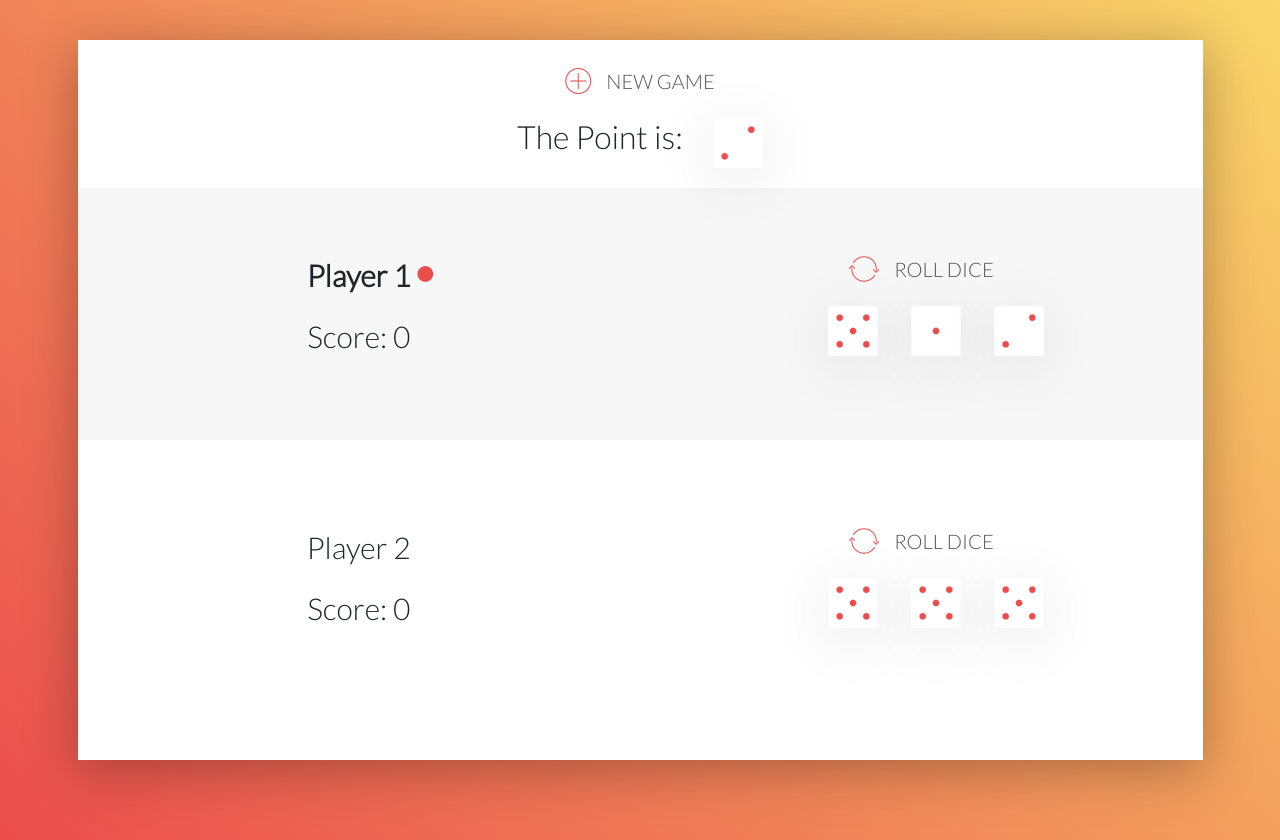
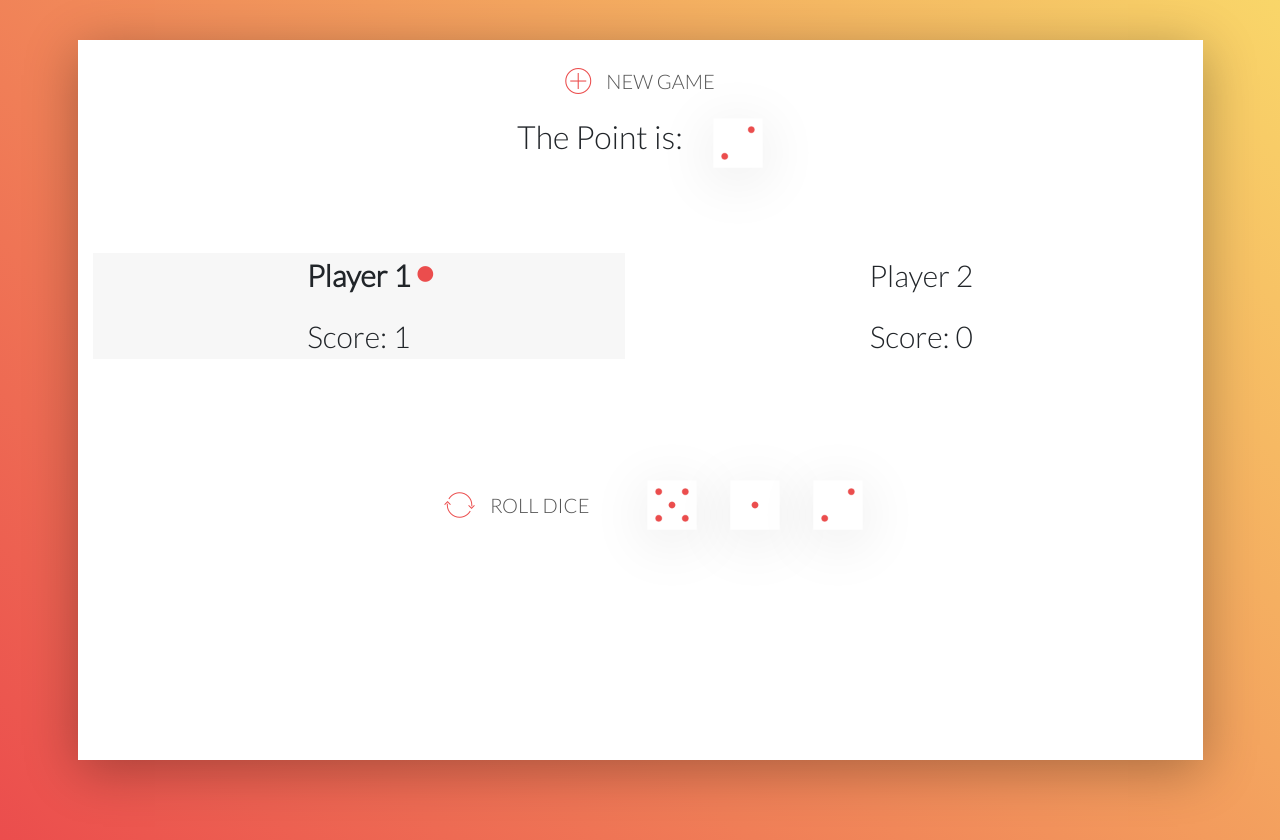
Before and after one commit to CyrillKarp/BuckDiceGame, a plain HTML site: page index.html in a window 1280 px wide. Both pictures are taken after a click on the button "ROLL DICE". Drawn offline with nearby package versions, Linux system fonts and the light colour scheme.

Commit message:
update html and some js

```diff
--- a/index.html
+++ b/index.html
@@ -28,57 +28,33 @@
                 <h2>The Point is:</h2>
                 <img src="img/dice-5.png" alt="Dice" class="dice" id="dice-point">
             </div>
-            <div class="row justify-content-center align-items-center player player-0-panel">
+            <div class="row justify-content-center align-items-center player">
                 <div class="col-sm">
-                    <div class="player-0-panel">
+                    <div class="player-0-panel active">
                         <p class="player-name" id="name-0">Player 1</p>
-                        <p>Score: <span class="player-score" id="score-0">0</span></p>
+                        <p>Score: <span class="player-score" id="score-0">0</span>
+                        </p>
                         <p class="win">WINNER!</p>
                     </div>
                 </div>
                 <div class="col-sm">
-                    <div class="dice-section">
-                        <button class="btn-roll"><i class="ion-ios-loop"></i>Roll dice</button>
-                        <div class="dice-img">
-                            <img src="img/dice-5.png" alt="Dice" class="dice" id="player-0-dice-0">
-                            <img src="img/dice-5.png" alt="Dice" class="dice" id="player-0-dice-1">
-                            <img src="img/dice-5.png" alt="Dice" class="dice" id="player-0-dice-2">
-                        </div>
+                    <div class="player-1-panel">
+                        <p class="player-name" id="name-1">Player 2</p>
+                        <p>Score: <span class="player-score" id="score-1">0</span>
+                        </p>
+                        <p class="win">WINNER!</p>
                     </div>
                 </div>
             </div>
-            <div class="row justify-content-center align-items-center player player-1-panel">
-                <div class="col-sm">
-                    <div class="player-1-panel">
-                        <p class="player-name" id="name-1">Player 2</p>
-                        <p>Score: <span class="player-score" id="score-1">0</span></p>
-                        <p class="win">WINNER!</p>
-                    </div>
-                </div>
-                <div class="col-sm">
-                    <div class="dice-section">
-                        <button class="btn-roll"><i class="ion-ios-loop"></i>Roll dice</button>
-                        <div class="dice-img">
-                            <img src="img/dice-5.png" alt="Dice" class="dice" id="player-1-dice-1">
-                            <img src="img/dice-5.png" alt="Dice" class="dice" id="player-1-dice-1">
-                            <img src="img/dice-5.png" alt="Dice" class="dice" id="player-1-dice-1">
-                        </div>
-                    </div>
+            <div class="row justify-content-center">
+                <button class="btn-roll"><i class="ion-ios-loop"></i>Roll dice</button>
+                <div class="dice-img">
+                    <img src="img/dice-5.png" alt="Dice" class="dice" id="dice-0">
+                    <img src="img/dice-5.png" alt="Dice" class="dice" id="dice-1">
+                    <img src="img/dice-5.png" alt="Dice" class="dice" id="dice-2">
                 </div>
             </div>
-            <!--
-            <div class="row justify-content-around">
-                <div class="col-sm">
-                    <div class="row">
-                        <h1>kkkkk</h1>
-                    </div>
-                </div>
 
-                <div class="row">
-                    <h1>kkkkk</h1>
-                </div>
-            </div>
--->
 
         </div>
     </div>
--- a/js/script.js
+++ b/js/script.js
@@ -1,4 +1,4 @@
-let scores, activePlayer, playerNumber, gamePlaying;
+let scores, activePlayer, gamePlaying;
 
 
 init();
@@ -8,7 +8,7 @@ let randomDice = () => Math.floor(Math.random() * 6) + 1;
 
 //2. Display an point (ace)
 let randomPoint = randomDice();
-console.log(randomPoint);
+//console.log(randomPoint);
 let dicePoint = document.getElementById('dice-point');
 dicePoint.src = 'img/dice-' + randomPoint + '.png';
 
@@ -24,25 +24,39 @@ function getPlayersDice() {
 
 document.querySelector('.btn-roll').addEventListener('click', function() {
     //4. Display player's dices
-    function displayPlayersDice() {
-        playerNumber[activePlayer] = getPlayersDice();
-        console.log(playerNumber[activePlayer]);
-        for (let i = 0; i < 3; i++) {
-            document.getElementById('player-' + activePlayer + '-dice-' + i).src = 'img/dice-' + playerNumber[activePlayer][i] + '.png';
-        };
+    let diceDOM = getPlayersDice();
+    //console.log(diceDOM);
+    for (let i = 0; i < 3; i++) {
+        document.getElementById('dice-' + i).src = 'img/dice-' + diceDOM[i] + '.png';
     };
-    displayPlayersDice();
 
+    //5. Check the coincidence of numbers
+    //    for (let i = 0; i < 3; i++) {
+    //        if (randomPoint == diceDOM[i]) {
+    //            scores[activePlayer]++;
+    //            document.querySelector('#score-' + activePlayer).textContent = scores[activePlayer];
+    //
+    //        }else {
+    //            //Next player
+    //           // nextPlayer();
+    //            console.log('her');
+    //        }
+    //    }
 
+    let strDice = '';
 
-    for (let i = 0; i < 3; i++) {
-        if (randomPoint = playerNumber[activePlayer][i]) {
-            console.log('the numbers are the same');
+    for (let i in diceDOM) {
+        /* если есть совпадения, то помещаем
+         * индекс (i) элемента в результирующую строку */
+        if (diceDOM[i] == randomPoint) {
+            scores[activePlayer]++;
+            document.querySelector('#score-' + activePlayer).textContent = scores[activePlayer];
         }else {
-            //Next player
-            nextPlayer();
-        }
-    };
+                //Next player
+                nextPlayer();
+                //console.log('her');
+            }
+    }
 
 
 });
@@ -58,7 +72,8 @@ function nextPlayer() {
     document.querySelector('.player-0-panel').classList.toggle('active');
     document.querySelector('.player-1-panel').classList.toggle('active');
 
-    //document.querySelector('.dice').style.display = 'none';
+    //    document.querySelector('.dice-section-0').style.display = 'none';
+    //    document.querySelector('.dice-section-1').style.display = 'none';
 }
 
 
@@ -68,10 +83,10 @@ document.querySelector('.btn-new').addEventListener('click', init);
 function init() {
     scores = [0, 0];
     activePlayer = 0;
-    playerNumber = [0, 1];
     gamePlaying = true;
 
-
+    document.getElementById('score-0').textContent = '0';
+    document.getElementById('score-1').textContent = '0';
     document.querySelector('.player-0-panel').classList.remove('active');
     document.querySelector('.player-1-panel').classList.remove('active');
     document.querySelector('.player-0-panel').classList.add('active');
```
